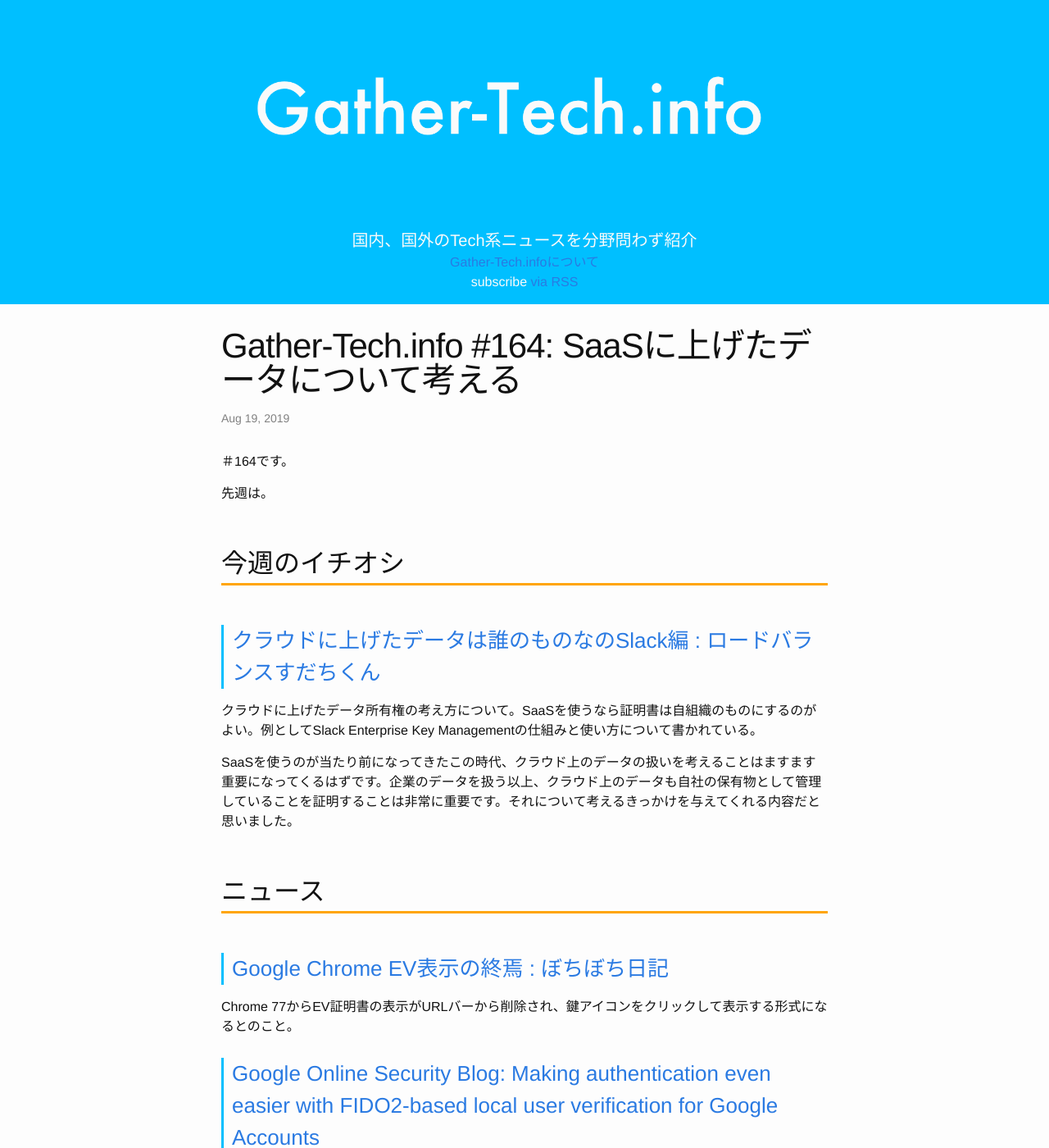
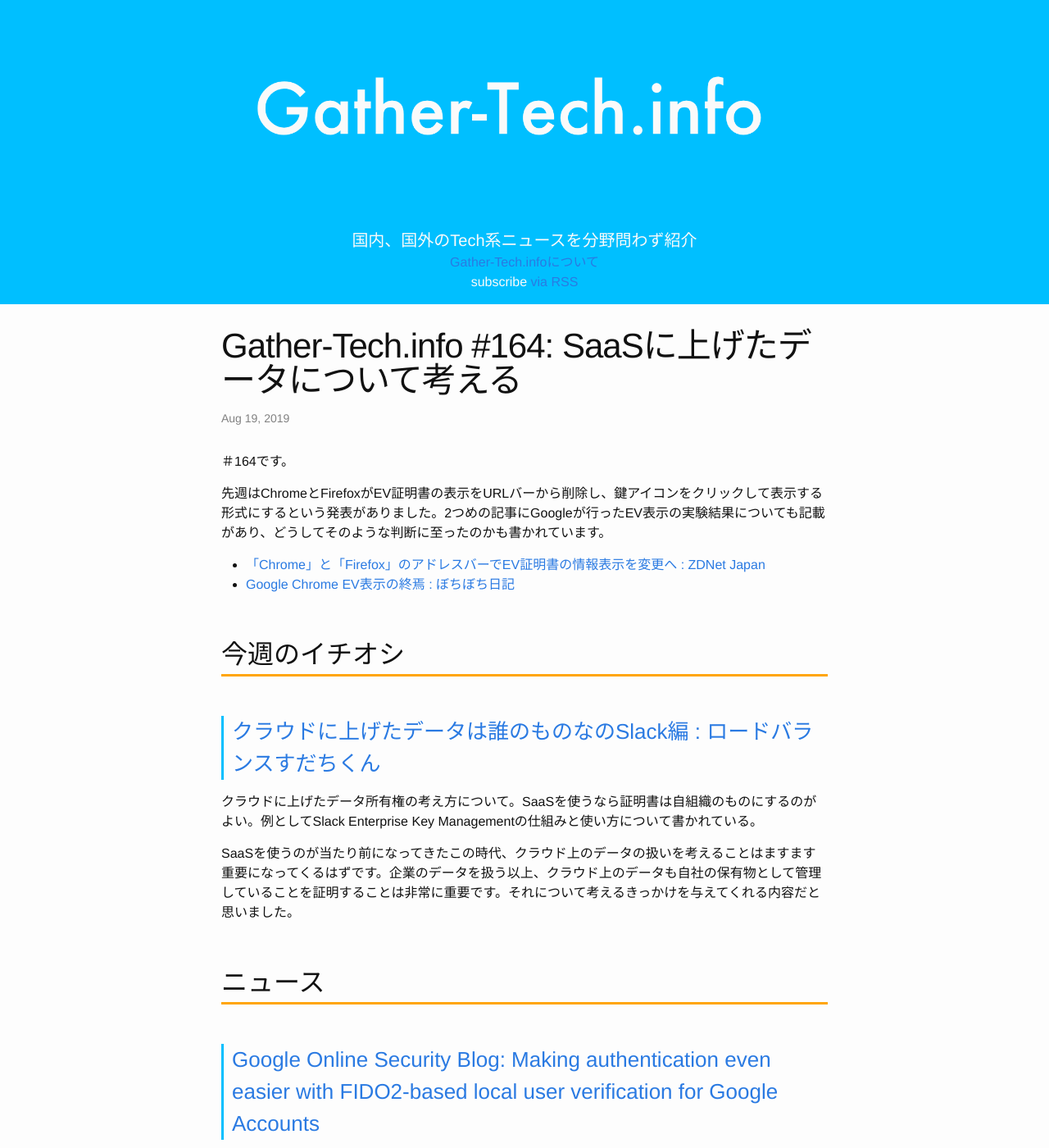
Before and after one commit to Gather-Tech/Gather-Tech.github.io, a Jekyll site: the page built from _posts/2019/2019-08-19-Gather164.md, in a window 1280 px wide and 1400 px high. Shown: the whole window at 82% size. Built offline with Jekyll 4.4.1, drawn with Linux system fonts in a browser that asks for light colours; comment, search, counter and statistics services are not loaded.

Commit message:
add introduction

```diff
--- a/_posts/2019/2019-08-19-Gather164.md
+++ b/_posts/2019/2019-08-19-Gather164.md
@@ -8,7 +8,10 @@
 
 ＃164です。
 
-先週は。
+先週はChromeとFirefoxがEV証明書の表示をURLバーから削除し、鍵アイコンをクリックして表示する形式にするという発表がありました。2つめの記事にGoogleが行ったEV表示の実験結果についても記載があり、どうしてそのような判断に至ったのかも書かれています。
+
+- [「Chrome」と「Firefox」のアドレスバーでEV証明書の情報表示を変更へ : ZDNet Japan](https://japan.zdnet.com/article/35141280/)
+- [Google Chrome EV表示の終焉 : ぼちぼち日記](https://jovi0608.hatenablog.com/entry/2019/08/12/095854)
 
 ## 今週のイチオシ
 
@@ -19,10 +22,6 @@
 SaaSを使うのが当たり前になってきたこの時代、クラウド上のデータの扱いを考えることはますます重要になってくるはずです。企業のデータを扱う以上、クラウド上のデータも自社の保有物として管理していることを証明することは非常に重要です。それについて考えるきっかけを与えてくれる内容だと思いました。
 
 ## ニュース
-
-### [Google Chrome EV表示の終焉 : ぼちぼち日記](https://jovi0608.hatenablog.com/entry/2019/08/12/095854)
-
-Chrome 77からEV証明書の表示がURLバーから削除され、鍵アイコンをクリックして表示する形式になるとのこと。
 
 ### [Google Online Security Blog: Making authentication even easier with FIDO2-based local user verification for Google Accounts](https://security.googleblog.com/2019/08/making-authentication-even-easier-with_12.html)
 
```
